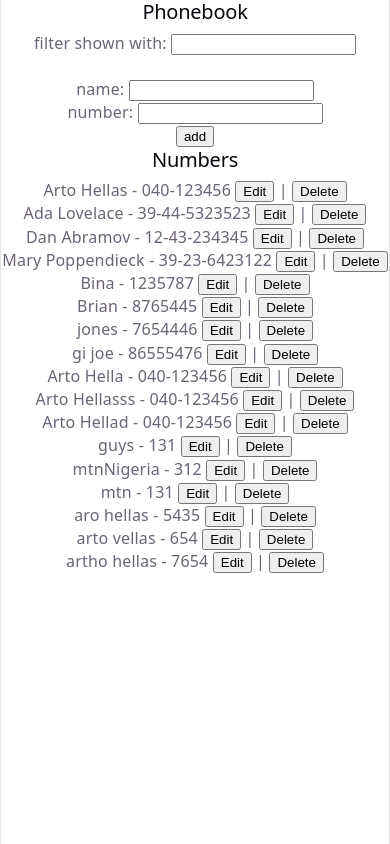
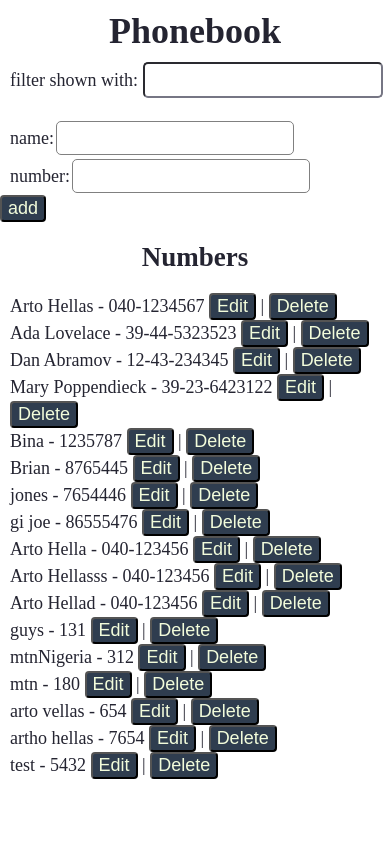
Before and after one commit to Chiwizi-dev/fullstack-open-part-2, a React (Vite) app in the folder the-phone-book/: page / in a window 390 px wide. Built offline with nearby package versions, Linux system fonts and the light colour scheme; data requests are answered from the project's data file.

Commit message:
Phonebook step 11

```diff
--- a/the-phone-book/db.json
+++ b/the-phone-book/db.json
@@ -2,7 +2,7 @@
   "persons": [
     {
       "name": "Arto Hellas",
-      "number": "040-123456",
+      "number": "040-1234567",
       "id": "1"
     },
     {
@@ -67,13 +67,8 @@
     },
     {
       "name": "mtn",
-      "number": "131",
+      "number": "180",
       "id": "rZwzRltYk8w"
-    },
-    {
-      "name": "aro hellas",
-      "number": "5435",
-      "id": "sJRQYPomwB0"
     },
     {
       "name": "arto vellas",
@@ -84,6 +79,11 @@
       "name": "artho hellas",
       "number": "7654",
       "id": "vKt-OpJdJBI"
+    },
+    {
+      "name": "test",
+      "number": "5432",
+      "id": "0OnO8vLQ0Q8"
     }
   ],
   "$schema": "./node_modules/json-server/schema.json"
--- a/the-phone-book/src/components/AddContact.jsx
+++ b/the-phone-book/src/components/AddContact.jsx
@@ -6,6 +6,7 @@ import PhoneBook from "../services/node";
 import Search from "./Search";
 import Form from "./Form";
 import Numbers from "./Numbers";
+import Notifications from "./Notifications";
 
 const AddContact = () => {
   const [persons, setPersons] = useState([]);
@@ -20,6 +21,8 @@ const AddContact = () => {
   const [search, setSearch] = useState("");
   // console.log(search);
 
+  const [messages, setMessages] = useState(null);
+
   useEffect(() => {
     PhoneBook.ListContact()
       .then((contacts) => setPersons(contacts))
@@ -28,6 +31,7 @@ const AddContact = () => {
       });
   }, []);
 
+  // Edit
   const handleChange = (event) => {
     // setNewName(event.target.value);
     const { name, value } = event.target;
@@ -46,7 +50,7 @@ const AddContact = () => {
 
   const handleDeleteButton = (id) => {
     const findPerson = persons.find((person) => person.id == id);
-    console.log(findPerson, "find person");
+    // console.log(findPerson, "find person");
 
     if (findPerson && window.confirm(`Delete ${findPerson.name}`)) {
       PhoneBook.DeleteContact(findPerson.id).catch(
@@ -74,6 +78,7 @@ const AddContact = () => {
 
       //   console.log(updatedData, "new contact", id, "iddddd");
 
+      // EDIT
       PhoneBook.UpdateContact(id, updatedData).then((editedContact) =>
         setPersons(
           persons.map((updated) =>
@@ -84,6 +89,11 @@ const AddContact = () => {
       setId(null);
       setUpdated({});
       setNewName({ name: "", number: "" });
+
+      setMessages(`Edited ${updated.name} `);
+      setTimeout(() => {
+        setMessages(null);
+      }, 5000);
     } else {
       const dataExist = persons.some((person) => {
         return person.name.toLowerCase() === newName.name.toLowerCase();
@@ -104,14 +114,21 @@ const AddContact = () => {
           number: newName.number,
         };
 
+        // EDIT CONTACTS
         PhoneBook.UpdateContact(matchedPerson.id, updatedData).then(
-          //   (returnedData) => console.log(returnedData.id, returnedData),
+          (contact) => {
+            //   (returnedData) => console.log(returnedData.id, returnedData),
 
-          setPersons(
-            persons.map((person) =>
-              person.id == matchedPerson.id ? updatedData : person,
+            (setPersons(
+              persons.map((person) =>
+                person.id == contact.id ? contact : person,
+              ),
             ),
-          ),
+              setMessages(`Updated ${contact.name} `));
+            setTimeout(() => {
+              setMessages(null);
+            }, 5000);
+          },
         );
 
         setNewName({ name: "", number: "" });
@@ -135,9 +152,15 @@ const AddContact = () => {
       }
       // console.log(contact);
 
+      // ADD CONTACT
       if (!dataExist) {
         PhoneBook.CreateContact(contact).then((newContact) => {
-          return setPersons(persons.concat(newContact));
+          setPersons(persons.concat(newContact));
+          setMessages(`Added ${newContact.name} `);
+          setTimeout(() => {
+            setMessages(null);
+          }, 5000);
+          // console.log(messages, " : Messages");
         });
         setNewName({ name: "", number: "" });
       }
@@ -158,24 +181,23 @@ const AddContact = () => {
 
   return (
     <div>
-      <h2>Phonebook</h2>
+      <h1>Phonebook</h1>
+
+      <Notifications messages={messages} />
 
       <Search search={search} setSearch={setSearch} />
       <br />
-
       <Form
         handleFormSubmit={handleFormSubmit}
         handleChange={handleChange}
         newName={newName}
         id={id}
       />
-
       <Numbers
         personsWithSearch={personsWithSearch}
         handleEditButton={handleEditButton}
         handleDeleteButton={handleDeleteButton}
       />
-
       {newName.name ? (
         <div>
           debug: {newName.name} - {newName.number}
--- a/the-phone-book/src/components/Form.jsx
+++ b/the-phone-book/src/components/Form.jsx
@@ -5,21 +5,23 @@ const Form = ({ handleFormSubmit, handleChange, newName, id }) => {
     <div>
       <form onSubmit={handleFormSubmit}>
         <div>
-          <span> name: </span>
+          <label htmlFor="name"> name: </label>
           <input
             type="text"
             onChange={handleChange}
             value={newName.name}
             name="name"
+            id="name"
           />
         </div>
         <div>
-          <span>number: </span>
+          <label htmlFor="number">number: </label>
           <input
             type="text"
             onChange={handleChange}
             value={newName.number}
             name="number"
+            id="number"
           />
         </div>
         <div>
--- /dev/null
+++ b/the-phone-book/src/components/Notifications.jsx
@@ -0,0 +1,7 @@
+const Notifications = ({ messages }) => {
+  if (messages == null) return null;
+
+  return <div className="notificationMessages">{messages}</div>;
+};
+
+export default Notifications;
--- a/the-phone-book/src/components/Numbers.jsx
+++ b/the-phone-book/src/components/Numbers.jsx
@@ -7,7 +7,7 @@ const Numbers = ({
     <div>
       <h2>Numbers</h2>
       {personsWithSearch.map((person) => (
-        <div key={person.id}>
+        <div key={person.id} className="contacts">
           {person.name} - {person.number}{" "}
           <button onClick={() => handleEditButton(person.id)}>Edit</button> |{" "}
           <button onClick={() => handleDeleteButton(person.id)}>Delete</button>
--- a/the-phone-book/src/components/Search.jsx
+++ b/the-phone-book/src/components/Search.jsx
@@ -1,11 +1,13 @@
 const Search = ({ search, setSearch }) => {
   return (
     <div>
-      <span>filter shown with:</span>{" "}
+      <label htmlFor="search">filter shown with:</label>{" "}
       <input
+        className="search"
         type="text"
         onChange={(e) => setSearch(e.target.value)}
         value={search}
+        id="search"
       />
     </div>
   );
--- a/the-phone-book/src/index.css
+++ b/the-phone-book/src/index.css
@@ -1,4 +1,65 @@
-:root {
+* {
+  color: #242431;
+  font-size: 18px;
+  margin: 0;
+}
+
+h1 {
+  font-size: 2rem;
+  margin: 10px auto;
+  text-align: center;
+}
+label {
+  display: inline-block;
+  margin-left: 10px;
+}
+
+input {
+  border-radius: 5px;
+  border-color: #767684;
+  height: 30px;
+}
+
+form input {
+  display: inline-block;
+  margin: 2px auto;
+  margin-left: 2px;
+
+  border: 1px solid gray;
+}
+
+h2 {
+  font-size: 1.5rem;
+  text-align: center;
+  margin: 20px auto;
+}
+
+.contacts {
+  margin-left: 10px;
+}
+
+button {
+  color: #f2fcdb;
+  background-color: #2f3d4f;
+  border-radius: 4px;
+}
+
+button:hover {
+  background-color: rgb(95, 95, 210);
+  color:azure;
+  cursor: pointer;
+}
+
+
+
+/* *************NOTIFICATION MESSAGES*************** */
+.notificationMessages {
+  background-color: #8fd2ed;
+  color: #767684;
+  padding: 20px 10px;
+}
+
+/* :root {
   --text: #6b6375;
   --text-h: #08060d;
   --bg: #fff;
@@ -108,4 +169,4 @@ code {
   line-height: 135%;
   padding: 4px 8px;
   background: var(--code-bg);
-}
+} */
```
